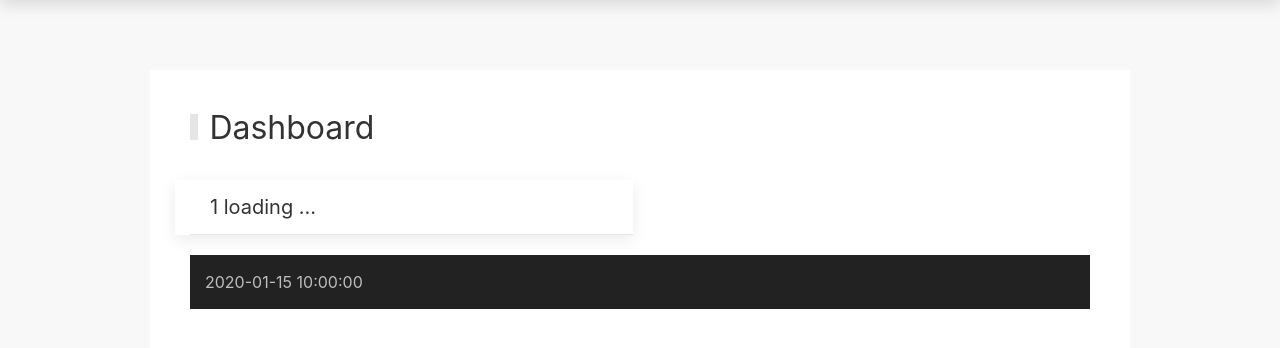
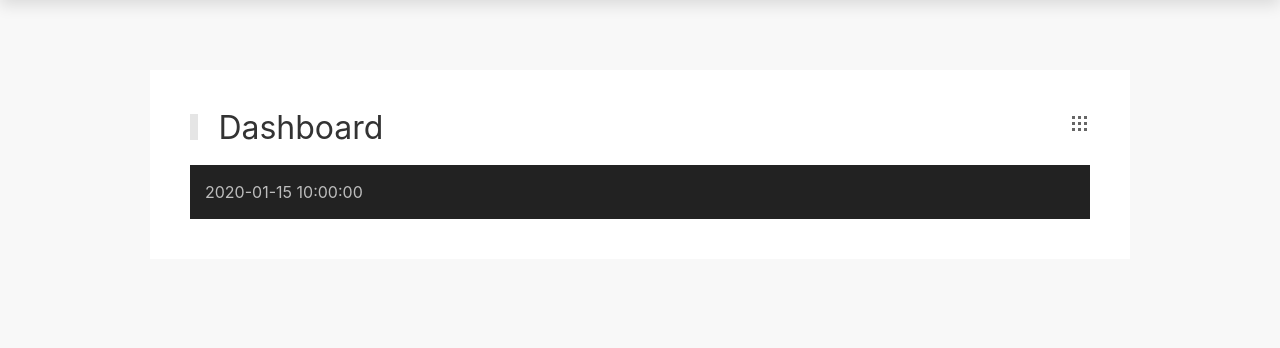
Before and after one commit to schwabix-1311/aquaPI, a Flask app: template aquaPi/templates/pages/home.html.jinja2 in a window 1280 px wide. Shown: the part 55-403 px from the top of the page. Run offline with Flask 2, Linux system fonts and the light colour scheme; the template is opened without the code that fills it: most values are stand-ins (such as "Sample title", 1, 10 or a date in 2020); some libraries are stand-ins or nearby versions.

Commit message:
Dashboard Config dialog - not persistent yet

```diff
--- a/aquaPi/sse_util.py
+++ b/aquaPi/pages/sse_util.py
@@ -31,7 +31,7 @@
     return msg
 
 
-def render_sse_template(html, read, update, delay=1):
+def render_sse_template(html, read, delay=1, **context):
     """ render a Jinja2 template with SSE updatable elements
         html - the Jinja2 template file
         read - long poll method returning a hash of updates
@@ -46,4 +46,4 @@
                 if delay:
                     time.sleep(delay)
         return Response(events(), content_type='text/event-stream')
-    return render_template(html, update=update, now=time.asctime())
+    return render_template(html, **context, now=time.asctime())
--- a/aquaPi/static/home.js
+++ b/aquaPi/static/home.js
@@ -1,5 +1,5 @@
 /* This is the reactive Vue app to render interior
- * of / <div id="vm"> AKA /home
+ * of / <div id="vm"> AKA /home AKA Dashboard
  *
  * We do not use a build step!
  * Page is composed in Flask/Jinja, reactivity and backend
@@ -13,7 +13,7 @@
     delimiters: ['[[', ']]'],
     data () {
         return {
-            nodes: {}
+            nodes: {},
         }
     },
     template: '#vueHome',
@@ -34,6 +34,44 @@
     }
 };
 
+const Dashboard = {
+    delimiters: ['[[', ']]'],
+    props: [ 'all_tiles' ],
+    data: function() {
+        return { tiles: this.all_tiles }
+    },
+    template: `
+        <div class="uk-child-width-1-2@s uk-grid-small" uk-grid>
+            <div v-for="t in tiles" >
+                <component :is='t.comp' :id='t.id' :hidden="(!t.vis)" ></component>
+            </div>
+            <div id="modal-config" uk-modal>
+    <!-- form action="/home" method="post" class="uk-form-horizontal" -->
+    <!-- fieldset class="uk-fieldset" -->
+                <div class="uk-modal-dialog uk-modal-body">
+                    <div class="uk-modal-header">
+                        <button class="uk-modal-close-default" type="button" uk-close></button>
+                        <h2 class="uk-modal-title">Dashboard Configuration</h2>
+                    </div>
+                    <div class="uk-modal-body">
+                        <p>Which tiles should be shown?</p>
+                        <div v-for="t in tiles">
+                            <label><input class="uk-checkbox" type="checkbox" v-model="t.vis" > [[ t.name ]]</label>
+                        </div>
+                    </div>
+                    <div class="uk-modal-footer uk-text-right">
+                        <button class="uk-button uk-button-default uk-modal-close" type="submit" onClick='acceptConfig()'>Accept</button>
+                    </div>
+                </div>
+    <!-- /fieldset -->
+    <!-- /form -->
+            </div>
+        </div>
+    `
+};
+Vue.component('Dashboard', Dashboard);
+
+
 const vm = new Vue(App);
 
 //vm.config.errorHandler = (err) => { /*TODO*/ }
--- a/aquaPi/static/v-comps.js
+++ b/aquaPi/static/v-comps.js
@@ -6,6 +6,10 @@
  * however there will be a mechanism to fall back on anchestors, to allow
  * quick implementation (import?) of new nodes W/O a Vue component
  */
+
+
+// IDEA: add UIkit.Drop to show details
+
 
 // SVG edit e.g. in LibreOffice.Draw, then https://iconly.io/tools/svg-cleaner (6K -> 1.5k!)
 const unit2icon = new Map([
--- a/aquaPi/templates/pages/home.html.jinja2
+++ b/aquaPi/templates/pages/home.html.jinja2
@@ -3,6 +3,7 @@
 
 {% block content_header %}
     {% set page_heading = 'Dashboard' %}
+    {% set page_modal_config = '#modal-config' %}
     {% include 'partials/page_heading.html.jinja2' %}
 {% endblock %}
 
@@ -16,33 +17,29 @@
     </div>
 
     <template id="vueHome">
-        <div class="uk-child-width-1-2@s uk-grid-small" uk-grid>
-            {% for node in update %}
-                {% if 'Controller' in ('%s' % node.__class__.__bases__) %}
-                    <!-- component is='DebugNode' id='{{ node.id }}' ></component><br/ -->
-                    <component is='{{node.__class__.__name__}}' id='{{ node.id }}' ></component><br/>
-                {% else %}
-                    <component is='BusNode' id='{{ node.id }}' ></component><br/>
-                {% endif %}
-            {% endfor %}
+        <dashboard :all_tiles="{{ tiles }}"></dashboard>
+    </template>
+
+    <div class="uk-padding-small uk-margin-top uk-background-secondary uk-light">
+        <div>
+            {{ now }}
         </div>
-    </template>
+    </div>
+{% endblock %}
+
+{% block footer_script %}
+    {{ super() }}
+
+    <script>
+        function acceptConfig() {
+            // TODO: push to backend - REST or POST?
+            console.warn('Need to save the Dashboard config!')
+        }
+    </script>
 
     <script src="https://unpkg.com/vue@2.7/dist/vue.js"></script>
     <!-- script src="https://unpkg.com/vue@2.7/dist/vue.min.js"></script -->
 
     <script src="{{ url_for('static', filename='v-comps.js') }}"></script>
     <script src="{{ url_for('static', filename='home.js') }}"></script>
-
-    <div class="uk-padding-small uk-margin-top uk-background-secondary uk-light">
-        <div>
-            {{ now }}
-        </div>
-    </div>
-
 {% endblock %}
-
-{% block footer_script %}
-    {{ super() }}
-    {# static/home.js has it's own:  % include "sse_event_inc.html" % #}
-{% endblock %}
--- a/aquaPi/templates/partials/page_heading.html.jinja2
+++ b/aquaPi/templates/partials/page_heading.html.jinja2
@@ -1,6 +1,17 @@
 <!doctype html>
 {% if page_heading %}
     {% block page_heading %}
-        <h1 class="uk-heading-large uk-heading-line uk-heading-bullet">{{ page_heading }}</h1>
+    <div uk-grid>
+        <div class="uk-width-expand@m">
+            <h1 class="uk-heading-large uk-heading-line uk-heading-bullet">
+                {{ page_heading }}
+            </h1>
+        </div>
+        <div class="uk-width-auto@m">
+            {% if page_modal_config %}
+                <a href="{{ page_modal_config }}" uk-icon="icon: grid" uk-toggle></a>
+            {% endif %}
+        </div>
+    </div>
     {% endblock %}
 {% endif %}
```
Also changed, not shown: aquaPi/pages/about.py (+4 -8 lines), aquaPi/pages/config.py (+3 -4 lines), aquaPi/pages/home.py (+11 -9 lines), aquaPi/pages/settings.py (+3 -4 lines).
